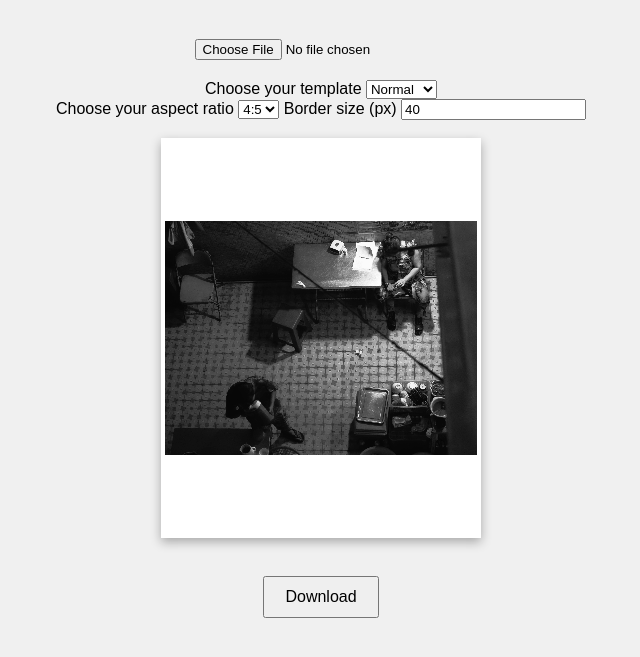
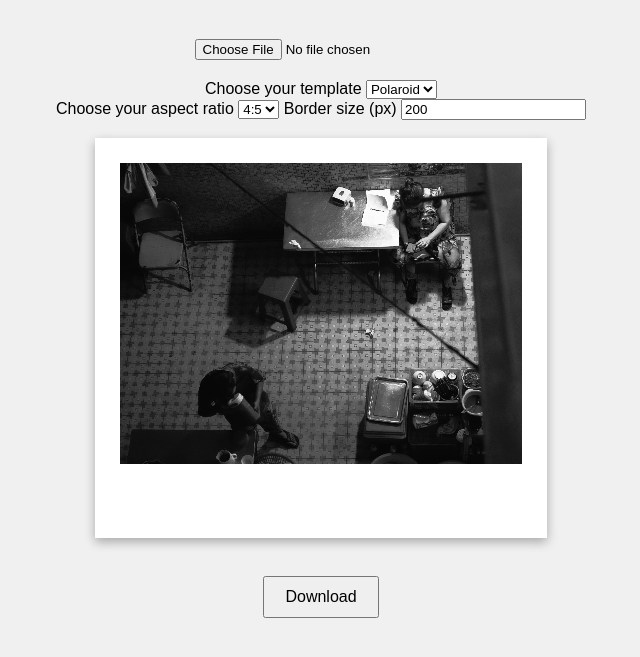
Before and after one commit to hoanguyen2501/Polaroid-Style-Generator, a plain HTML site: page index.html in a window 1280 px wide. Shown: the part 109-766 px from the top of the page, without its empty margins (319-959 px from the left). Drawn offline with Linux system fonts and the light colour scheme.

Commit message:
change default settings

```diff
--- a/index.html
+++ b/index.html
@@ -11,8 +11,8 @@
     <div>
       <span>Choose your template</span>
       <select id="template">
-        <option value="polaroid">Polaroid</option>
-        <option value="normal" selected>Normal</option>
+        <option value="polaroid" selected>Polaroid</option>
+        <option value="normal">Normal</option>
       </select>
     </div>
     <div>
@@ -25,7 +25,7 @@
         <option value="11">1:1</option>
       </select>
       <span>Border size (px)</span>
-      <input type="number" id="border-thickness" value="40"/>
+      <input type="number" id="border-thickness" value="200"/>
     </div>
     <br />
     <canvas id="canvas" class="hidden"></canvas>
```
